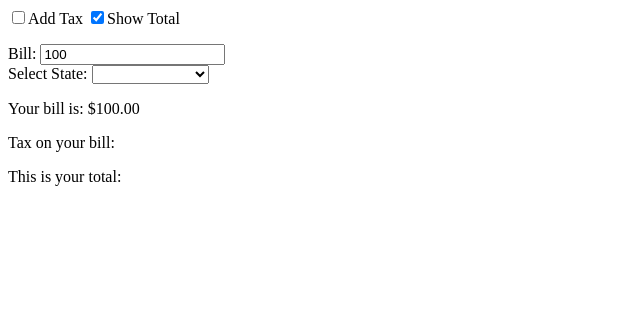
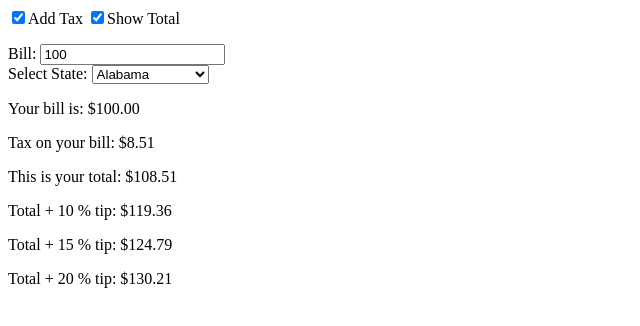
Before and after one commit to d0bhran/cidm4385-spring2016, a plain HTML site: page index.html in a window 1280 px wide. Shown: the whole page, without its empty margins (0-640 px from the left). Drawn offline with nearby package versions, Linux system fonts and the light colour scheme.

Commit message:
second commit

```diff
--- a/index.html
+++ b/index.html
@@ -1,12 +1,12 @@
 <!-- this is an AngularJS View Template -->
 <!-- it is necessary to create a module into which we place our ng-app -->
-<html ng-app="AngularJSExample">
+<html ng-app="AngularJSAssignmentOne">
     <head>
         <!-- from Google Hosted Libraries -->
         <script src="https://ajax.googleapis.com/ajax/libs/angularjs/1.3.17/angular.min.js"></script>
         <script lang="javascript">
 
-            var myModule = angular.module('AngularJSExample', []);
+            var myModule = angular.module('AngularJSAssignmentOne', []);
 
             //first register the controller - https://docs.angularjs.org/guide/migration
             myModule.controller('CostController',
@@ -16,25 +16,22 @@
                     var cc = this;
 
                     cc.cost = 100;
-                    //cc.add_tax = true;
+                    cc.add_tax = true;
                     cc.total_bill = true;
 
                     function update(){
-                        //cc.tax = cc.add_tax ? cc.cost * cc.state_tax.amount : 0.0;
-                        cc.tax = cc.cost * cc.state_tax.amount;
-                        cc.total = parseFloat(cc.cost) + (cc.cost * cc.tax);
-                    }
+                        cc.tax = cc.add_tax ? cc.cost * cc.taxrate.amount : 0.0;
+                        cc.total = parseFloat(cc.cost) + cc.tax;
+                        cc.final_bill10 = cc.total + (cc.total * .10);
+                        cc.final_bill15 = cc.total + (cc.total * .15);
+                        cc.final_bill20 = cc.total + (cc.total * .20);
+                    }//end function update
 
                     //used to detect when cost changes
                     $scope.$watch('cc.cost', update);
-                   //$scope.$watch('cc.add_tax', update);
-                    $scope.$watch('cc.state_tax', update);
-                    $scope.$watch('cc.cost + cc.tax', update);
-
-                    //final bill
-                    cc.final_bill10 = cc.total + (cc.total * .10);
-                    cc.final_bill15 = cc.total + (cc.total * .15);
-                    cc.final_bill20 = cc.total + (cc.total * .20);
+                    $scope.$watch('cc.add_tax', update);
+                    $scope.$watch('cc.taxrate', update);
+                    $scope.$watch('cc.cost + cc.taxrate', update);
 
                     //state tax options
                     //amounts taken from http://taxfoundation.org/article/state-and-local-sales-tax-rates-2014 combined rate
@@ -91,12 +88,11 @@
                         {amount:0.0549, name:"Wyoming"},
                         {amount:0.0575, name:"D.C."},
                     ];
-
-                    cc.tax = cc.state_tax[0];
+                    cc.taxrate = cc.state_tax[0];
 
 
-                }
-            );
+                }//end function $scope
+            );//end myModule.controller
         </script>
     </head>
     <body>
@@ -105,7 +101,7 @@
             <input type="checkbox" ng-model="cc.total_bill" />Show Total
             <p>
                 Bill: <input type="text" ng-model="cc.cost" placeholder="cost" /><br/>
-                Select State: <select ng-model="cc.tax" ng-options="s.name for s in cc.state_tax"></select>
+                Select State: <select ng-model="cc.taxrate" ng-options="s.name for s in cc.state_tax"></select>
             </p>
             <p>
                 <!-- the angular directive both associates with the cost model and
@@ -117,16 +113,15 @@
             </p>
             <p ng-show="cc.total_bill">
                 This is your total: {{cc.total|currency}}
-
             </p>
             <p ng-show="cc.final_bill10">
-                Your total with 10 % tip is {{cc.final_bill10|currency}}
+                Total + 10 % tip: {{cc.final_bill10|currency}}
             </p>
-            <p ng-show="cc.final_bill15">
-                Your total with 15 % tip is {{cc.final_bill15|currency}}
+            <p>
+                Total + 15 % tip: {{cc.final_bill15|currency}}
             </p>
-            <p ng-show="cc.final_bill20">
-                Your total with 20 % tip is {{cc.final_bill20|currency}}
+            <p>
+                Total + 20 % tip: {{cc.final_bill20|currency}}
             </p>
         </div>
     </body>
```
